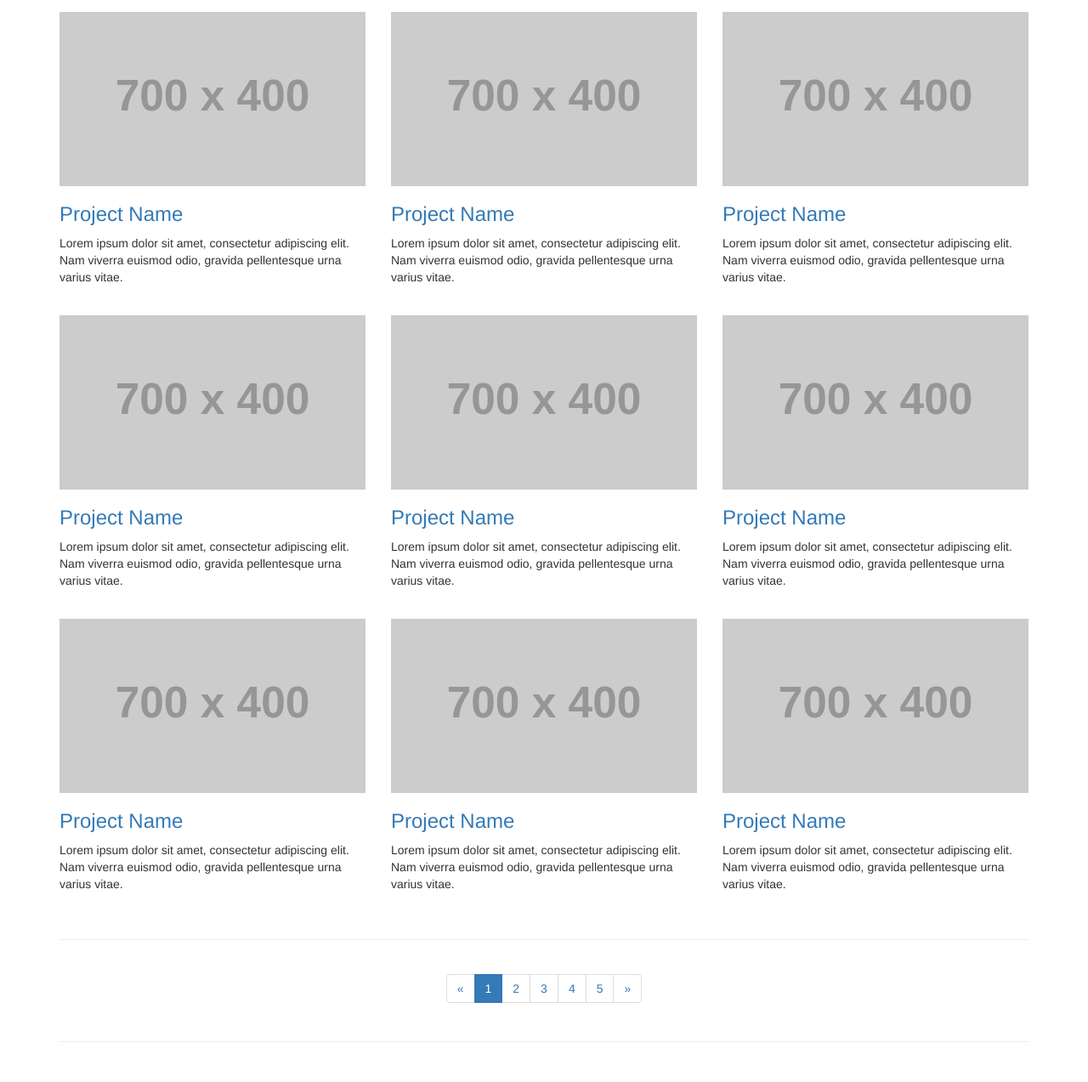
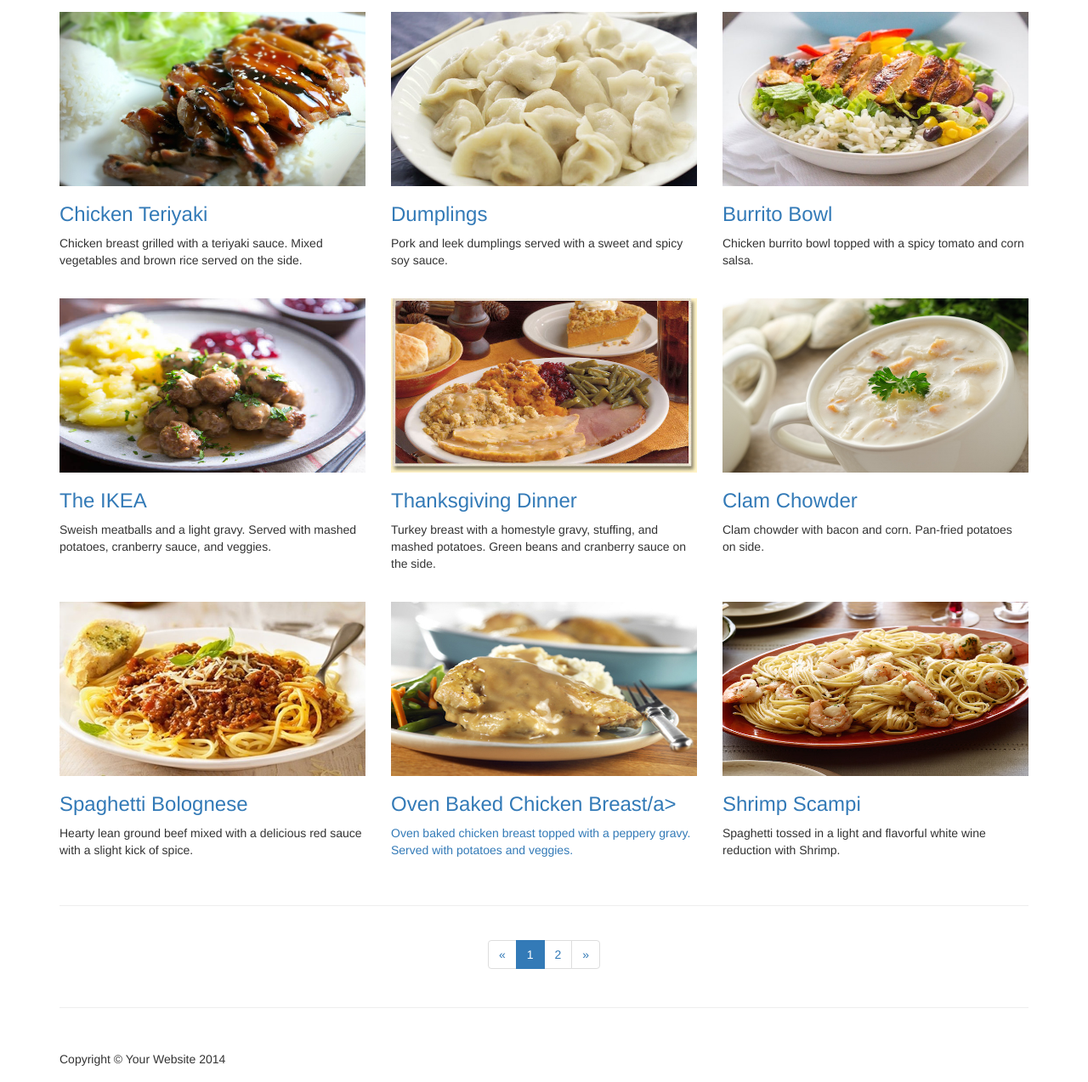
Before and after one commit to jasminejaros/table, a website: page MenuPage.html in a window 1280 px wide. Shown: the part 166-1439 px from the top of the page at 85% size. Drawn offline with nearby package versions, Linux system fonts and the light colour scheme; files that its build step writes are made by us from their sources; placeholder pictures from the web are drawn by us.

Commit message:
editing menu page

```diff
--- a/MenuPage.html
+++ b/MenuPage.html
@@ -39,20 +39,11 @@
                     <span class="icon-bar"></span>
                     <span class="icon-bar"></span>
                 </button>
-                <a class="navbar-brand" href="#">Start Bootstrap</a>
+                <a class="navbar-brand" href="index.html">Home</a>
             </div>
             <!-- Collect the nav links, forms, and other content for toggling -->
             <div class="collapse navbar-collapse" id="bs-example-navbar-collapse-1">
                 <ul class="nav navbar-nav">
-                    <li>
-                        <a href="#">About</a>
-                    </li>
-                    <li>
-                        <a href="#">Services</a>
-                    </li>
-                    <li>
-                        <a href="#">Contact</a>
-                    </li>
                 </ul>
             </div>
             <!-- /.navbar-collapse -->
@@ -66,8 +57,8 @@
         <!-- Page Header -->
         <div class="row">
             <div class="col-lg-12">
-                <h1 class="page-header">Page Heading
-                    <small>Secondary Text</small>
+                <h1 class="page-header">Full Menu
+                    <small>Changes Monthly</small>
                 </h1>
             </div>
         </div>
@@ -77,30 +68,30 @@
         <div class="row">
             <div class="col-md-4 portfolio-item">
                 <a href="#">
-                    <img class="img-responsive" src="http://placehold.it/700x400" alt="">
+                    <img class="img-responsive" src="Menuimg/1.jpg"  alt="">
                 </a>
                 <h3>
-                    <a href="#">Project Name</a>
+                    <a href="#">Chicken Teriyaki</a>
                 </h3>
-                <p>Lorem ipsum dolor sit amet, consectetur adipiscing elit. Nam viverra euismod odio, gravida pellentesque urna varius vitae.</p>
+                <p>Chicken breast grilled with a teriyaki sauce. Mixed vegetables and brown rice served on the side.</p>
             </div>
             <div class="col-md-4 portfolio-item">
                 <a href="#">
-                    <img class="img-responsive" src="http://placehold.it/700x400" alt="">
+                    <img class="img-responsive" src="Menuimg/2.jpg" alt="">
                 </a>
                 <h3>
-                    <a href="#">Project Name</a>
+                    <a href="#">Dumplings</a>
                 </h3>
-                <p>Lorem ipsum dolor sit amet, consectetur adipiscing elit. Nam viverra euismod odio, gravida pellentesque urna varius vitae.</p>
+                <p>Pork and leek dumplings served with a sweet and spicy soy sauce.</p>
             </div>
             <div class="col-md-4 portfolio-item">
                 <a href="#">
-                    <img class="img-responsive" src="http://placehold.it/700x400" alt="">
+                    <img class="img-responsive" src="Menuimg/3.jpg" alt="">
                 </a>
                 <h3>
-                    <a href="#">Project Name</a>
+                    <a href="#">Burrito Bowl</a>
                 </h3>
-                <p>Lorem ipsum dolor sit amet, consectetur adipiscing elit. Nam viverra euismod odio, gravida pellentesque urna varius vitae.</p>
+                <p>Chicken burrito bowl topped with a spicy tomato and corn salsa.</p>
             </div>
         </div>
         <!-- /.row -->
@@ -109,30 +100,30 @@
         <div class="row">
             <div class="col-md-4 portfolio-item">
                 <a href="#">
-                    <img class="img-responsive" src="http://placehold.it/700x400" alt="">
+                    <img class="img-responsive" src="Menuimg/4.jpg" alt="">
                 </a>
                 <h3>
-                    <a href="#">Project Name</a>
+                    <a href="#">The IKEA</a>
                 </h3>
-                <p>Lorem ipsum dolor sit amet, consectetur adipiscing elit. Nam viverra euismod odio, gravida pellentesque urna varius vitae.</p>
+                <p>Sweish meatballs and a light gravy. Served with mashed potatoes, cranberry sauce, and veggies.</p>
             </div>
             <div class="col-md-4 portfolio-item">
                 <a href="#">
-                    <img class="img-responsive" src="http://placehold.it/700x400" alt="">
+                    <img class="img-responsive" src="Menuimg/5.jpg" alt="">
                 </a>
                 <h3>
-                    <a href="#">Project Name</a>
+                    <a href="#">Thanksgiving Dinner</a>
                 </h3>
-                <p>Lorem ipsum dolor sit amet, consectetur adipiscing elit. Nam viverra euismod odio, gravida pellentesque urna varius vitae.</p>
+                <p>Turkey breast with a homestyle gravy, stuffing, and mashed potatoes. Green beans and cranberry sauce on the side.</p>
             </div>
             <div class="col-md-4 portfolio-item">
                 <a href="#">
-                    <img class="img-responsive" src="http://placehold.it/700x400" alt="">
+                    <img class="img-responsive" src="Menuimg/6.jpg" alt="">
                 </a>
                 <h3>
-                    <a href="#">Project Name</a>
+                    <a href="#">Clam Chowder</a>
                 </h3>
-                <p>Lorem ipsum dolor sit amet, consectetur adipiscing elit. Nam viverra euismod odio, gravida pellentesque urna varius vitae.</p>
+                <p>Clam chowder with bacon and corn. Pan-fried potatoes on side.</p>
             </div>
         </div>
 
@@ -140,30 +131,30 @@
         <div class="row">
             <div class="col-md-4 portfolio-item">
                 <a href="#">
-                    <img class="img-responsive" src="http://placehold.it/700x400" alt="">
+                    <img class="img-responsive" src="Menuimg/7.jpg" alt="">
                 </a>
                 <h3>
-                    <a href="#">Project Name</a>
+                    <a href="#">Spaghetti Bolognese</a>
                 </h3>
-                <p>Lorem ipsum dolor sit amet, consectetur adipiscing elit. Nam viverra euismod odio, gravida pellentesque urna varius vitae.</p>
+                <p>Hearty lean ground beef mixed with a delicious red sauce with a slight kick of spice.</p>
             </div>
             <div class="col-md-4 portfolio-item">
                 <a href="#">
-                    <img class="img-responsive" src="http://placehold.it/700x400" alt="">
+                    <img class="img-responsive" src="Menuimg/8.jpg" alt="">
                 </a>
                 <h3>
-                    <a href="#">Project Name</a>
+                    <a href="#">Oven Baked Chicken Breast/a>
                 </h3>
-                <p>Lorem ipsum dolor sit amet, consectetur adipiscing elit. Nam viverra euismod odio, gravida pellentesque urna varius vitae.</p>
+                <p>Oven baked chicken breast topped with a peppery gravy. Served with potatoes and veggies.</p>
             </div>
             <div class="col-md-4 portfolio-item">
                 <a href="#">
-                    <img class="img-responsive" src="http://placehold.it/700x400" alt="">
+                    <img class="img-responsive" src="Menuimg/9.jpg" alt="">
                 </a>
                 <h3>
-                    <a href="#">Project Name</a>
+                    <a href="#">Shrimp Scampi</a>
                 </h3>
-                <p>Lorem ipsum dolor sit amet, consectetur adipiscing elit. Nam viverra euismod odio, gravida pellentesque urna varius vitae.</p>
+                <p>Spaghetti tossed in a light and flavorful white wine reduction with Shrimp.</p>
             </div>
         </div>
         <!-- /.row -->
@@ -182,15 +173,6 @@
                     </li>
                     <li>
                         <a href="#">2</a>
-                    </li>
-                    <li>
-                        <a href="#">3</a>
-                    </li>
-                    <li>
-                        <a href="#">4</a>
-                    </li>
-                    <li>
-                        <a href="#">5</a>
                     </li>
                     <li>
                         <a href="#">&raquo;</a>
```
Also changed, not shown: css/agency.css (+5 -3 lines), index.html (+2 -71 lines), Menuimg/1.jpg (added), Menuimg/2.jpg (added), Menuimg/3.jpg (added), Menuimg/4.jpg (added), Menuimg/5.jpg (added), Menuimg/6.jpg (added), Menuimg/7.jpg (added), Menuimg/8.jpg (added), Menuimg/9.jpg (added), css/agency.min.css, 4 other files.
